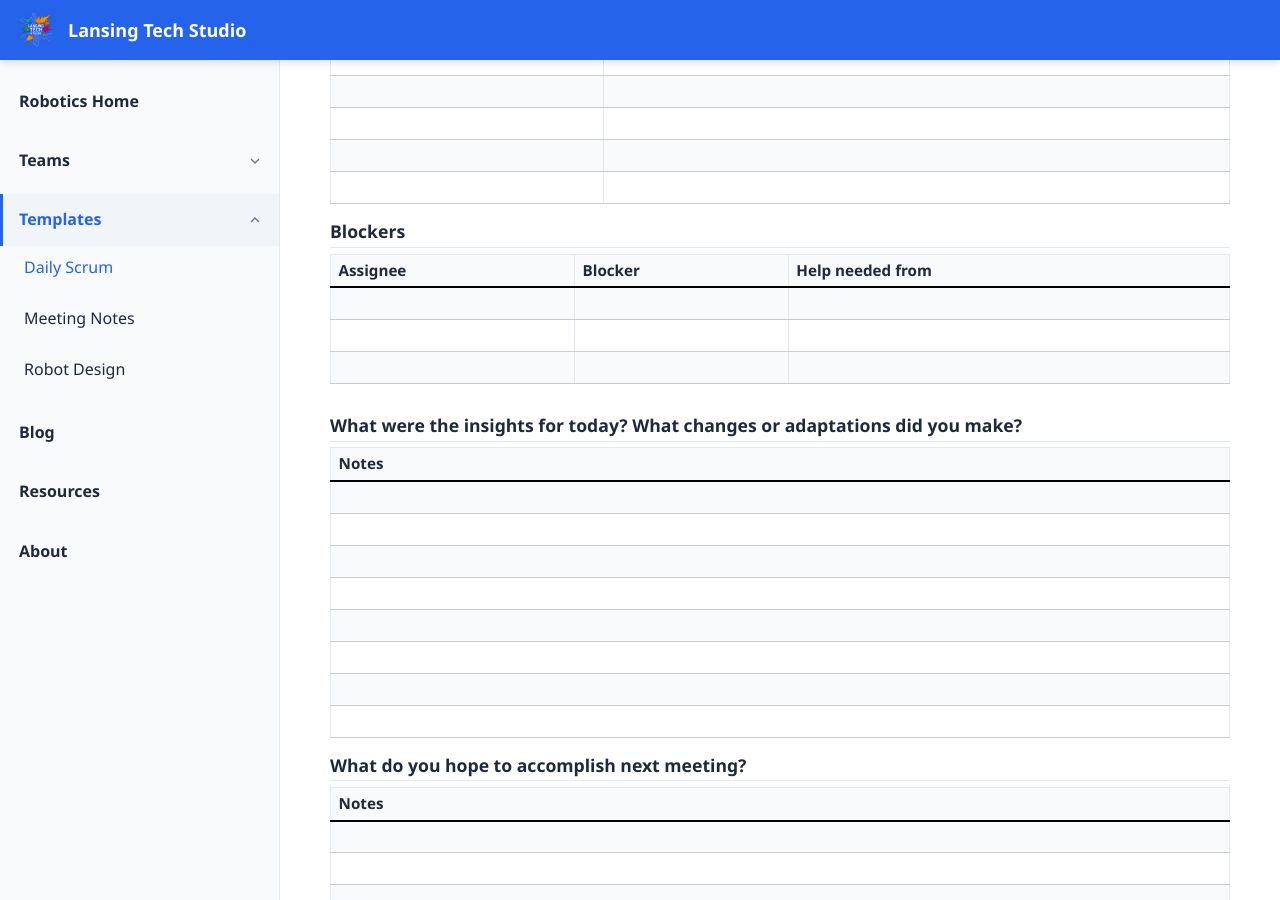
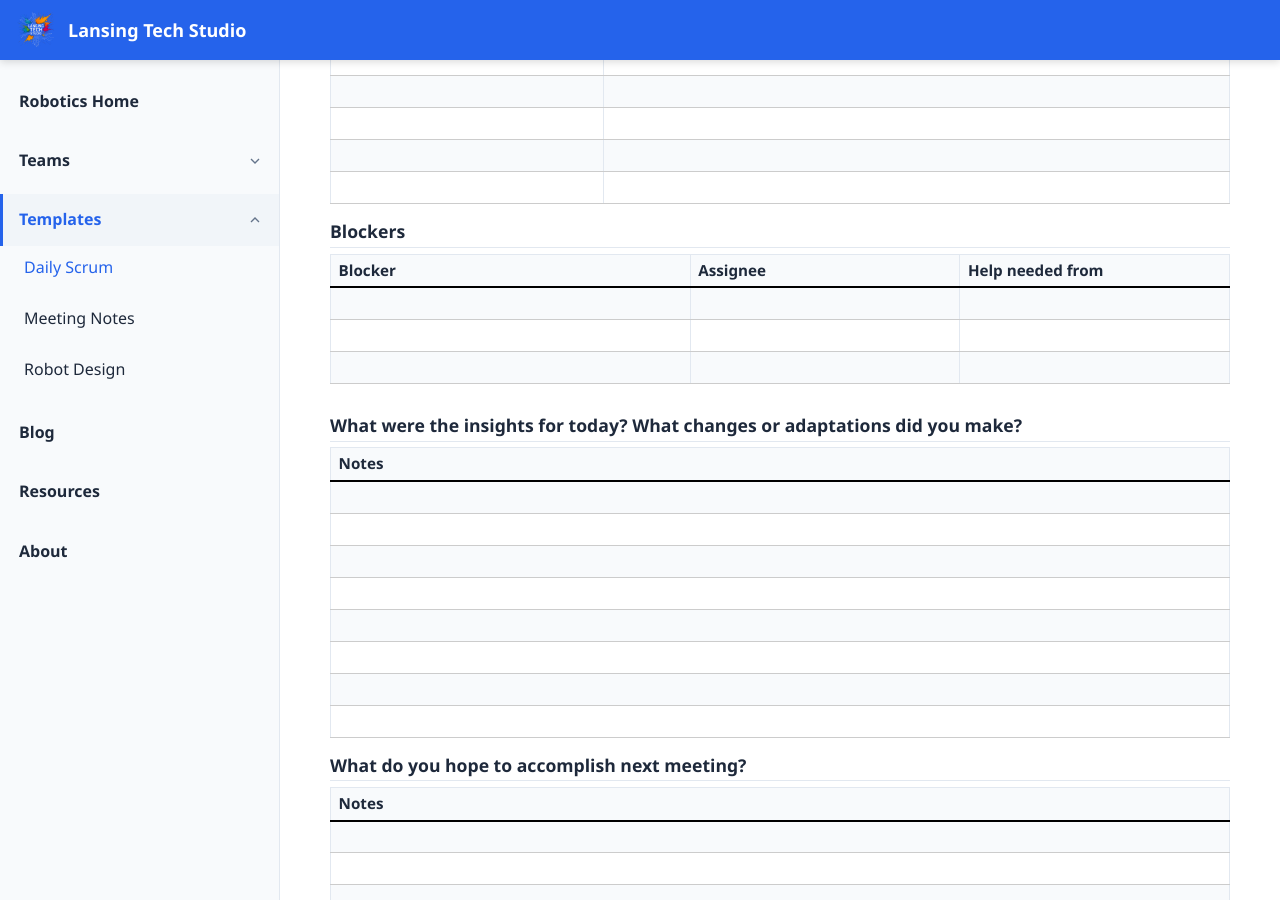
Before and after one commit to Lansing-Tech-Studio/robotics, a Jekyll site: the page built from templates/daily-scrum-template.md, in a window 1280 px wide and 900 px high, scrolled down 679 px. Built offline with Jekyll 4.4.1, drawn with Linux system fonts in a browser that asks for light colours.

Commit message:
Update daily scrum template table headers for better clarity

```diff
--- a/templates/daily-scrum-template.md
+++ b/templates/daily-scrum-template.md
@@ -114,7 +114,7 @@ title: "Daily Scrum"
 
 <h2>Blockers</h2>
 <table>
-  <tr><th>Assignee</th><th>Blocker</th><th>Help needed from</th></tr>
+  <tr><th width="40%">Blocker</th><th width="30%">Assignee</th><th width="30%">Help needed from</th></tr>
   <tr><td></td><td></td><td></td></tr>
   <tr><td></td><td></td><td></td></tr>
   <tr><td></td><td></td><td></td></tr>
```
